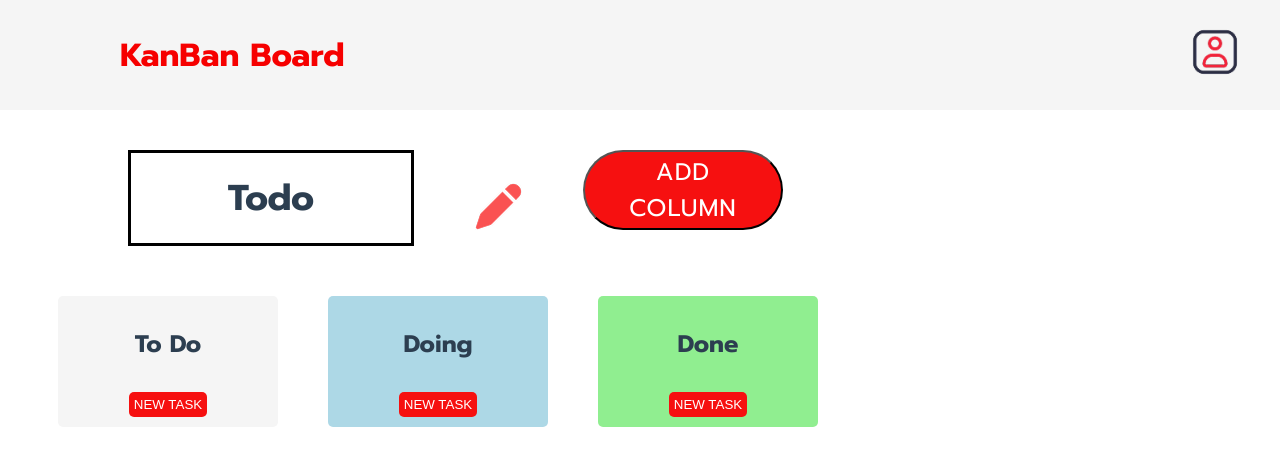
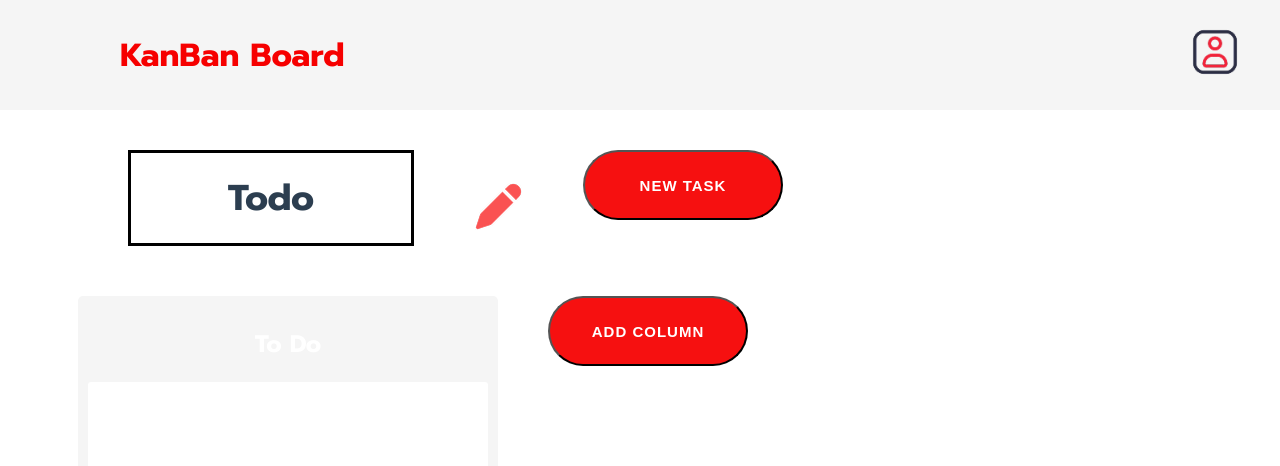
Before and after one commit to gunsupm/Kanbanboard, a Vue app: page / in a window 1280 px wide. Shown: the top 466 px of the page. Built offline with nearby package versions, Linux system fonts and the light colour scheme.

Commit message:
ีupdate na

```diff
--- a/package.json
+++ b/package.json
@@ -9,7 +9,8 @@
   "dependencies": {
     "core-js": "^3.8.3",
     "vue": "^3.2.13",
-    "vue-router": "^4.5.0"
+    "vue-router": "^4.5.0",
+    "vuedraggable": "^4.1.0"
   },
   "devDependencies": {
     "@vue/cli-plugin-babel": "~5.0.0",
--- a/src/App.vue
+++ b/src/App.vue
@@ -19,8 +19,82 @@
     <button class="editred" @click="toggleEdit">
       <img src="../pic/editredicon.png" />
     </button>
-    <button class="NEWCOLUMN" @click="openModal = true">ADD COLUMN</button>
+    <button class="ADDTASKBTN" @click="openTaskModal"> NEW TASK </button>
   </div>
+  <!-- Modal สำหรับ Add Task -->
+  <div v-if="openTaskModal" class="modal-overlay">
+      <div class="modal-content">
+        <h2>NEW TASK</h2>
+        <div class="modal-body">
+          <!-- เลือก Column -->
+          <label>Choose Column</label>
+          <select v-model="selectedColumnId">
+            <option disabled value="">Select column...</option>
+            <option
+              v-for="column in columns"
+              :key="column.id"
+              :value="column.id"
+            >
+              {{ column.name }}
+            </option>
+          </select>
+
+          <!-- Task Name -->
+          <label>Task name</label>
+          <input
+            v-model="taskName"
+            placeholder="Task name..."
+            type="text"
+          />
+
+          <!-- Tag -->
+          <label>Tag</label>
+          <div class="tag-input-area">
+            <input
+              v-model="tagInput"
+              placeholder="name..."
+              type="text"
+            />
+            <button @click="addTag">Add New Tag</button>
+          </div>
+          <!-- แสดงรายการ Tag ที่ผู้ใช้เพิ่ม -->
+          <div class="tag-list">
+            <span
+              v-for="(tag, idx) in tags"
+              :key="idx"
+              class="tag"
+            >
+              #{{ tag }}
+            </span>
+          </div>
+
+          <!-- Member -->
+          <label>Member</label>
+          <div class="member-input-area">
+            <input
+              v-model="memberInput"
+              placeholder="@..."
+              type="text"
+            />
+            <button @click="addMember">Add New Member</button>
+          </div>
+          <!-- แสดงรายการ Member ที่ผู้ใช้เพิ่ม -->
+          <div class="member-list">
+            <span
+              v-for="(member, idx) in members"
+              :key="idx"
+              class="member"
+            >
+              @{{ member }}
+            </span>
+          </div>
+        </div>
+        <div class="modal-footer">
+          <button @click="confirmAddTask">Done</button>
+          <button @click="closeTaskModal">Cancel</button>
+        </div>
+      </div>
+    </div>
 
   <!-- Columns -->
   <div class="columns-container">
@@ -31,23 +105,39 @@
         :style="{ backgroundColor: column.color }"
       >
         <h2>{{ column.name }}</h2>
-        <button class="add-task-btn" @click="addTask(column.id)">
-          NEW TASK
-        </button>
-
         <div
           v-for="task in column.tasks"
           :key="task.id"
           class="task"
         >
-          <p>{{ task.title }}</p>
-
+          <p class="task-name">{{ task.title }}</p>
+          <!-- แสดง Tags -->
+          <div class="tag-container">
+            <span
+              v-for="(tag, idx) in task.labels"
+              :key="idx"
+              class="tag"
+            >
+              #{{ tag }}
+            </span>
+          </div>
+          <!-- แสดง Members -->
+          <div class="member-container">
+            <span
+              v-for="(member, idx) in task.assignees"
+              :key="idx"
+              class="member"
+            >
+              @{{ member }}
+            </span>
+          </div>
         </div>
       </div>
+      <div class="ADDCOL">
+      <button class="NEWCOLUMN" @click="openModalAddCol = true">ADD COLUMN</button></div>
     </div>
-
-     <!-- Modal สำหรับ Add Column -->
-     <div v-if="openModal" class="modal-overlay">
+     <!-- Modal Add Column -->
+     <div v-if="openModalAddCol" class="modal-overlay">
       <div class="modal-content">
         <h2>ADD COLUMN</h2>
         <div class="modal-body">
@@ -74,6 +164,7 @@
       </div>
     </div>
 
+
   <router-view/>
 </template>
 
@@ -96,15 +187,30 @@ interface Column {
 
 }
 
-// State สำหรับเก็บข้อมูล column
+// เก็บข้อมูล column
 const columns = ref<Column[]>([
-  { id: 1, name: 'To Do', color: '#f5f5f5', tasks: [] },
-  { id: 2, name: 'Doing', color: '#add8e6', tasks: [] },
-  { id: 3, name: 'Done', color: '#90ee90', tasks: [] }
-]);
-
+  {
+    id: 1,
+    name: 'To Do',
+    color: '#f5f5f5',
+    tasks: [
+      {
+        id: 101,
+        title: 'List function for our website',
+        labels: ['UI'],
+        assignees: ['Gamer']
+      },
+      {
+        id: 102,
+        title: 'Design website',
+        labels: [],
+        assignees: ['Gamer']
+      }
+    ]
+  },
+  ]);
 // State สำหรับควบคุม modal
-const openModal = ref(false);
+const openModalAddCol = ref(false);
 // State สำหรับเก็บชื่อคอลัมน์ใหม่
 const colName = ref('');
 // State สำหรับเก็บสีคอลัมน์ใหม่
@@ -112,7 +218,7 @@ const colColor = ref('#ffffff');
 
 // ฟังก์ชันปิด Modal
 const closeModal = () => {
-  openModal.value = false;
+  openModalAddCol.value = false;
   colName.value = ''; // เคลียร์ค่าชื่อคอลัมน์
   colColor.value = '#ffffff';
 };
@@ -251,42 +357,69 @@ const saveTitle = () => {
   margin-right: 50px;
 }
 
+/*btn*/
+
+.ADDTASKBTN{
+  cursor: pointer;
+  border-radius: 45px;
+  font-size: 15px;
+  font-weight: bold;
+  color: #FFFFFF;
+  letter-spacing: 1px;
+  background-color: #F61010;
+  padding: 1px 20px;
+  height: 70px;
+  width: 200px;
+  margin: 0px;
+}
+
+.ADDCOL{
+  z-index: -1;
+  border-radius: 8px;
+  width: 150px;
+  max-width: 90%;
+  height: 100vh;
+  bottom: 0;
+  padding: 0px;
+}
+
 .NEWCOLUMN {
   cursor: pointer;
   border-radius: 45px;
   letter-spacing: 1px;
-  font-size: 24px;
-  font-family: Prompt, Bold;
+  font-size: 15px;
+  font-weight: bold;
   color: #FFFFFF;
   background-color: #F61010;
   padding: 1px 20px;
-  height: 80px;
+  height: 70px;
   width: 200px;
-  margin: 0px;
+  align-items: end;
 }
+
 /*Column*/
 
 .columns-container {
   display: flex;
   gap: 50px;
   margin-top: 50px;
-  margin-left: 50px;
+  margin-left: 70px;
+  align-items: stretch;
 }
 .column {
+  font-weight: bold;
   background: #ddd;
+  color: #FFFFFF;
+  min-height: 100px;
+  flex-direction: column;
+  min-height: 500px;
   padding: 10px;
-  min-width: 200px;
+  width: 400px;
+  height: auto ;
+  min-height: auto;
   border-radius: 5px;
 }
-.add-task-btn {
-  margin-top: 10px;
-  background: #f61010;
-  color: white;
-  padding: 5px;
-  border: none;
-  cursor: pointer;
-  border-radius: 5px;
-}
+
 .task {
   background: white;
   padding: 5px;
@@ -296,6 +429,7 @@ const saveTitle = () => {
 
 /* Modal */
 .modal-overlay {
+  z-index: 1001;
   position: fixed;
   top: 0;
   left: 0;
```
Also changed, not shown: 1 other file (tests, documents, lock files or other folders).
